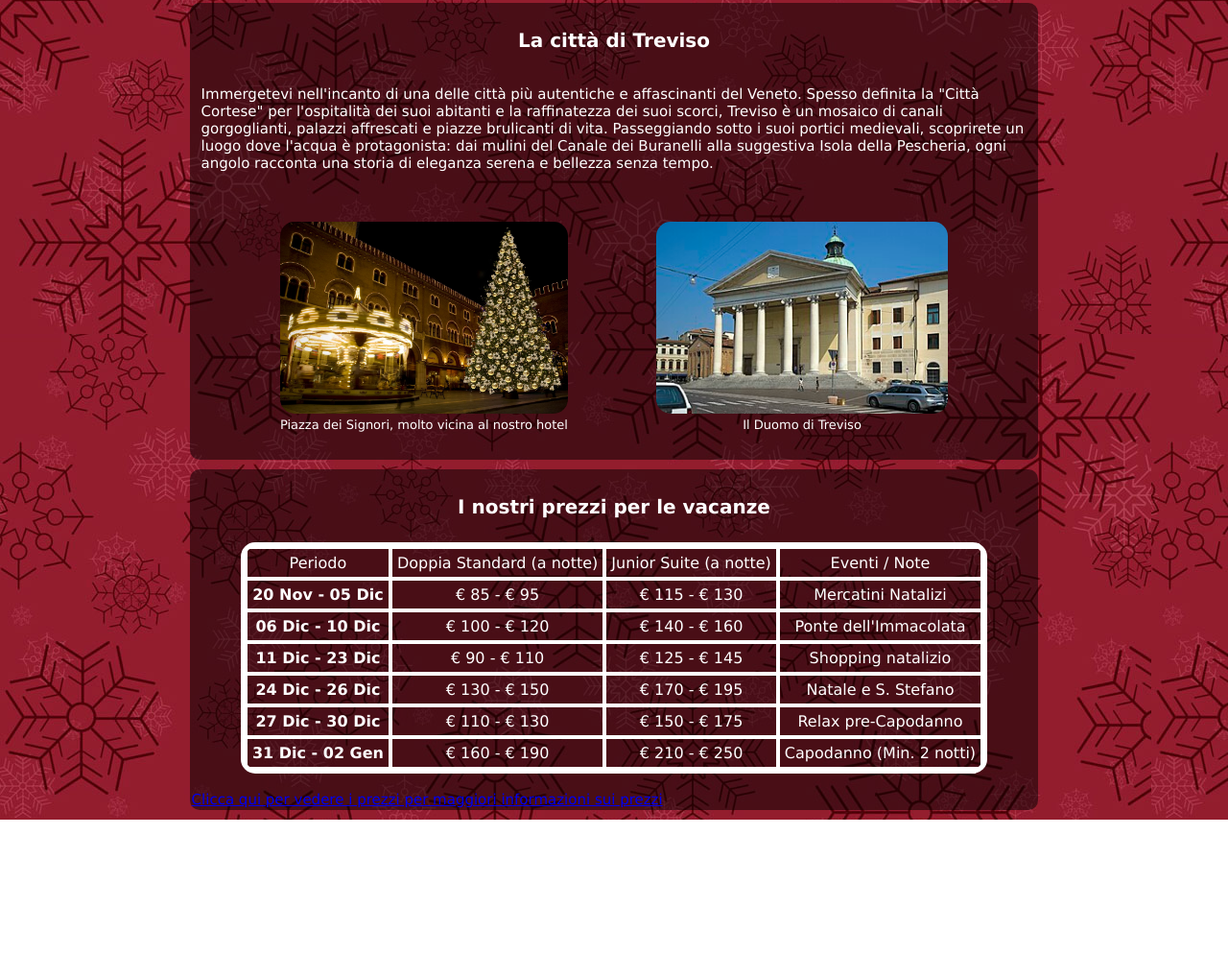
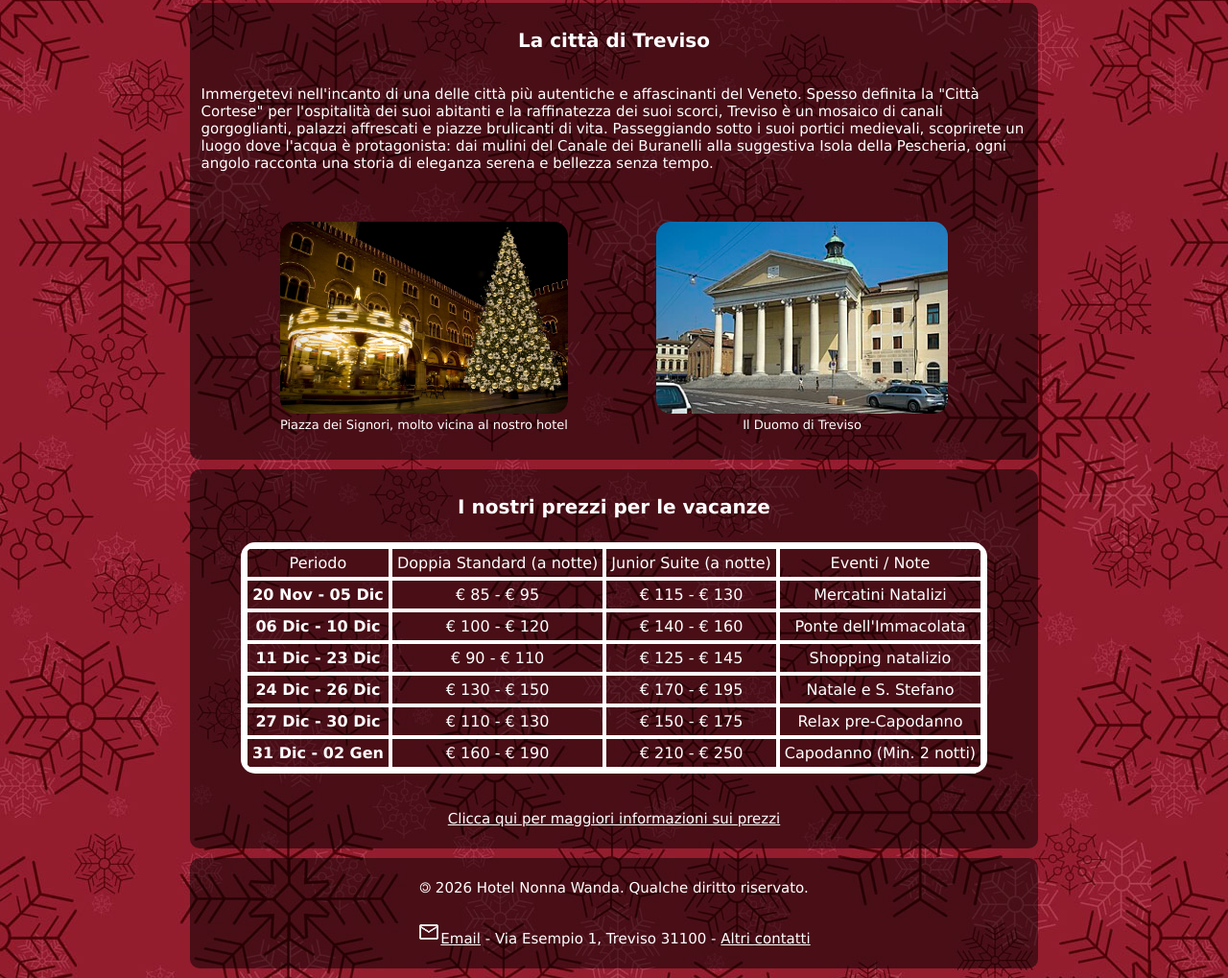
Before and after one commit to giovol/nonnawanda-christmas, a plain HTML site: page index.html in a window 1280 px wide. Shown: the part 852-1871 px from the top of the page at 96% size. Before the commit the page ends 1706 px from the top, so only its background shows below. Drawn offline with Linux system fonts and the light colour scheme.

Commit message:
Finito home page

```diff
--- a/index.html
+++ b/index.html
@@ -12,10 +12,13 @@
 </head>
 
 <body class="body-natalizio">
+    <!-- Intestazione -->
     <div class="trasparente">
         <h1 id="intestazione" style="font-size:80px; margin-bottom: 0">Hotel Nonna Wanda</h1>
         <h4 id="intestazione" style="font-size:20px; margin-top: 5px">La tua presenza è la cosa più preziosa!</h4>
     </div>
+
+    <!-- Paragrafo introduzione -->
     <div class="trasparente">
         <p class="titolo-testo">
             L'atmosfera che scalda il cuore
@@ -29,6 +32,8 @@
             dedizione.
         </p>
     </div>
+
+    <!-- Servizi -->
     <div class="trasparente">
         <p class="titolo-testo" style="padding-left: 10px;">
             I nostri servizi:
@@ -61,10 +66,9 @@
         </table>
     </div>
 
-
+    <!-- Treviso -->
     <div class="trasparente">
         <p class="titolo-testo">La città di Treviso</p>
-
         <p class="testo" style="padding:10px">Immergetevi nell'incanto di una delle città più autentiche e affascinanti
             del Veneto. Spesso
             definita la "Città Cortese" per l'ospitalità dei suoi abitanti e la raffinatezza dei suoi scorci, Treviso è
@@ -95,6 +99,8 @@
             </tr>
         </table>
     </div>
+
+    <!-- Tabella prezzi -->
     <div class="trasparente">
         <p class="titolo-testo">I nostri prezzi per le vacanze</p>
         <table id="tabella-prezzi" border="5" bordercolor="white">
@@ -142,8 +148,19 @@
             </tr>
         </table>
         <br>
-        <a style="text-align: center; margin:auto" class="testo" href="prezzi.html#tabella-prezzi">Clicca qui per vedere i prezzi per maggiori informazioni sui prezzi</a>
+        <a style="color:white" href="prezzi.html#tabella-prezzi">
+            <p class="testo" style="text-align: center;">Clicca qui per maggiori informazioni sui prezzi</p>
+        </a>
+    </div>
 
+    <!-- Footer -->
+    <div class="trasparente">
+        <p style="text-align:center" class="testo">🄯 2026 Hotel Nonna Wanda. Qualche diritto riservato.</p>
+            <p class="testo" style="text-align: center;">
+                <a href="mailto:nonnawanda@example.com" style="color:white" alt="Email"><img src="img/email.png">Email</a>
+                 - Via Esempio 1, Treviso 31100 -
+                <a href="contatti.html" style="color:white">Altri contatti</a>
+            </p>
     </div>
 </body>
 
```
Also changed, not shown: img/altro.png (added), img/email.png (added).
